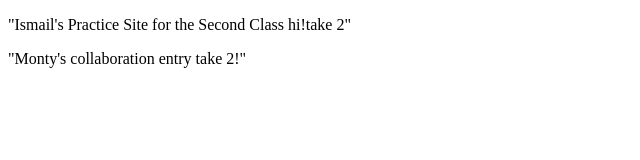
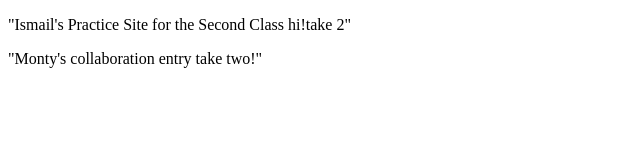
Before and after one commit to IsmailMansuri/GitHub-Practice, a plain HTML site: page index.html in a window 1280 px wide. Shown: the full height of the page, 0-640 px from the left. Drawn offline with Linux system fonts and the light colour scheme.

Commit message:
Update index.html

```diff
--- a/index.html
+++ b/index.html
@@ -8,7 +8,7 @@
   </head>
   <body>
     <p>"Ismail's Practice Site for the Second Class hi!take 2"</p>
-    <p>"Monty's collaboration entry take 2!"</p>
+    <p>"Monty's collaboration entry take two!"</p>
     <script src="script.js"></script>
   </body>
 </html>
```
